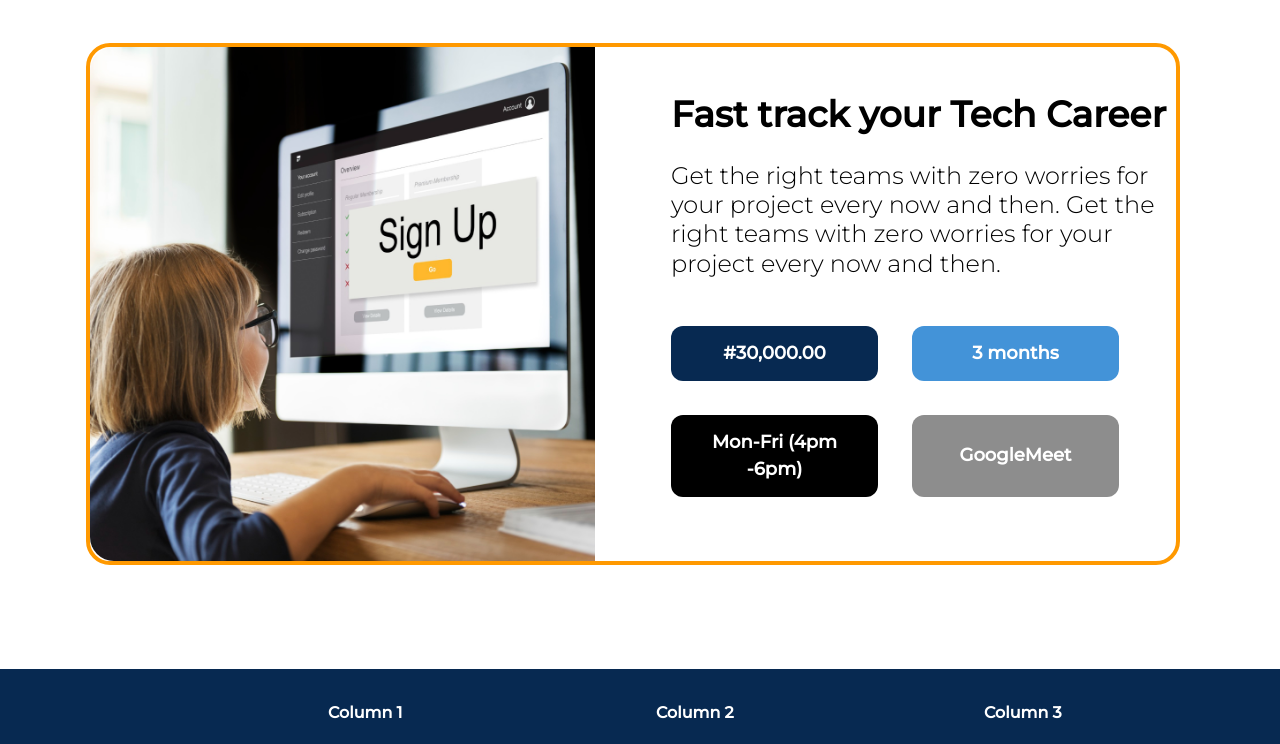
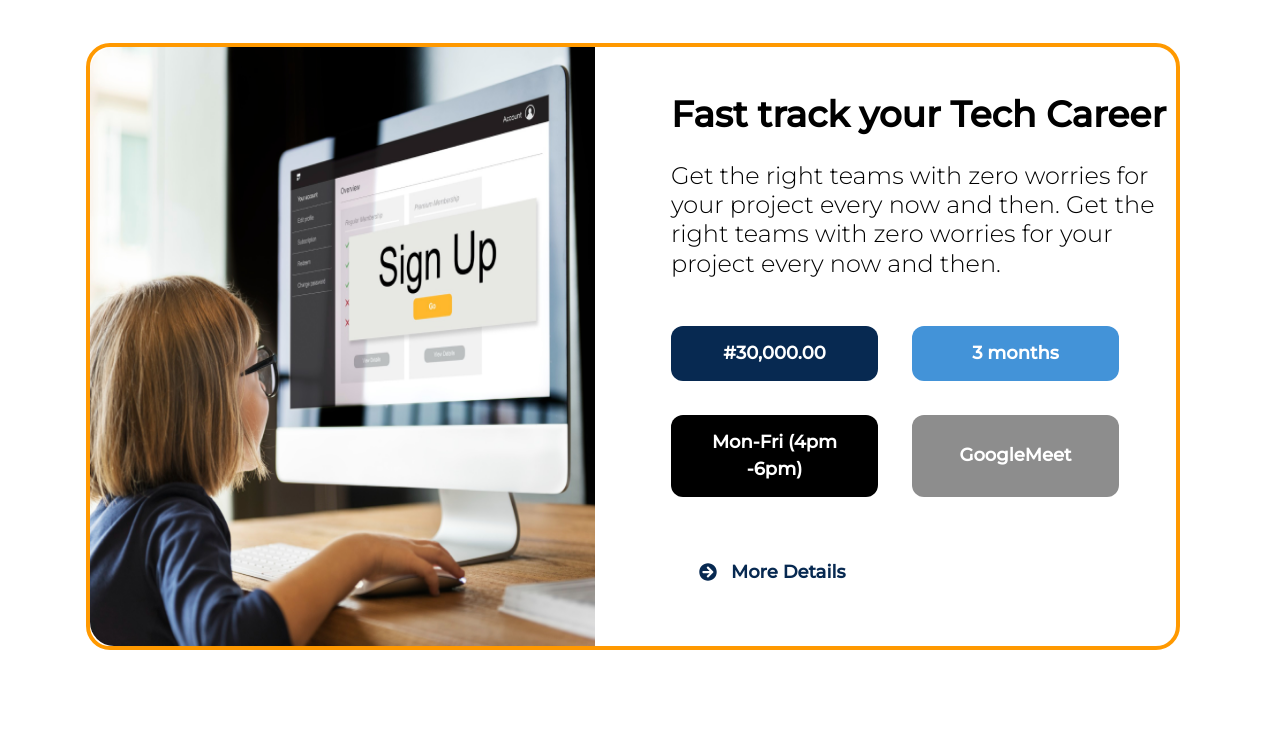
Before and after one commit to AyoMoses1/PROGFAMS-ASSESSMENT, a React (Vite) app: page / in a window 1280 px wide. Shown: the part 541-1285 px from the top of the page. Built offline with nearby package versions, Linux system fonts and the light colour scheme.

Commit message:
Fix main1 section

```diff
--- a/src/components/Button/Medium.tsx
+++ b/src/components/Button/Medium.tsx
@@ -1,20 +1,26 @@
-import React from 'react';
+import React from "react";
 
 interface ButtonProps {
   textColor: string;
-  bgColor: string;
+  bgColor?: string;
+  className?: string;
   children: React.ReactNode;
 }
 
-const Button: React.FC<ButtonProps> = ({ textColor, bgColor, children }) => {
+const Button: React.FC<ButtonProps> = ({
+  textColor,
+  bgColor,
+  children,
+  className,
+}) => {
   return (
     <button
-      className={`rounded-12 px-[28px] py-[14px]`}
+      className={`rounded-12 px-[28px] py-[14px] ${className}`}
       style={{
         backgroundColor: bgColor,
         color: textColor,
-        fontSize: '18px',
-        fontWeight: 600
+        fontSize: "18px",
+        fontWeight: 600,
       }}
     >
       {children}
--- a/src/components/main2/index.tsx
+++ b/src/components/main2/index.tsx
@@ -2,6 +2,7 @@ import image from "assets/3.png";
 import Button from "components/Button/Medium";
 import Heading from "components/Heading";
 import Text from "components/Text";
+import { FaArrowCircleRight } from "react-icons/fa";
 
 const index = () => {
   return (
@@ -9,7 +10,7 @@ const index = () => {
       className="grid grid-cols-2 gap-[76px] ml-[86px] mr-[100px] my-[104px]"
       style={{ border: `4px solid #FF9900`, borderRadius: `24px` }}
     >
-      <img src={image} className="rounded-tl-[24px] rounded-bl-[24px]"/>
+      <img src={image} className="rounded-tl-[24px] rounded-bl-[24px] h-[100%]" />
       <div className="py-[46px]">
         <Heading
           fontWeight={700}
@@ -31,7 +32,7 @@ const index = () => {
           then. Get the right teams with zero worries for your project every now
           and then.
         </Text>
-        <div className="grid grid-cols-2 gap-[34px] w-[448px]">
+        <div className="grid grid-cols-2 gap-[34px] w-[448px] mb-[48px]">
           <Button textColor="white" bgColor="#072951">
             #30,000.00
           </Button>
@@ -45,6 +46,10 @@ const index = () => {
             GoogleMeet
           </Button>
         </div>
+        <Button textColor={"#072951"} className={"flex align items-center gap-[14px] px-0"}>
+          <FaArrowCircleRight color={"#072951"} />
+          More Details
+        </Button>
       </div>
     </div>
   );
```
